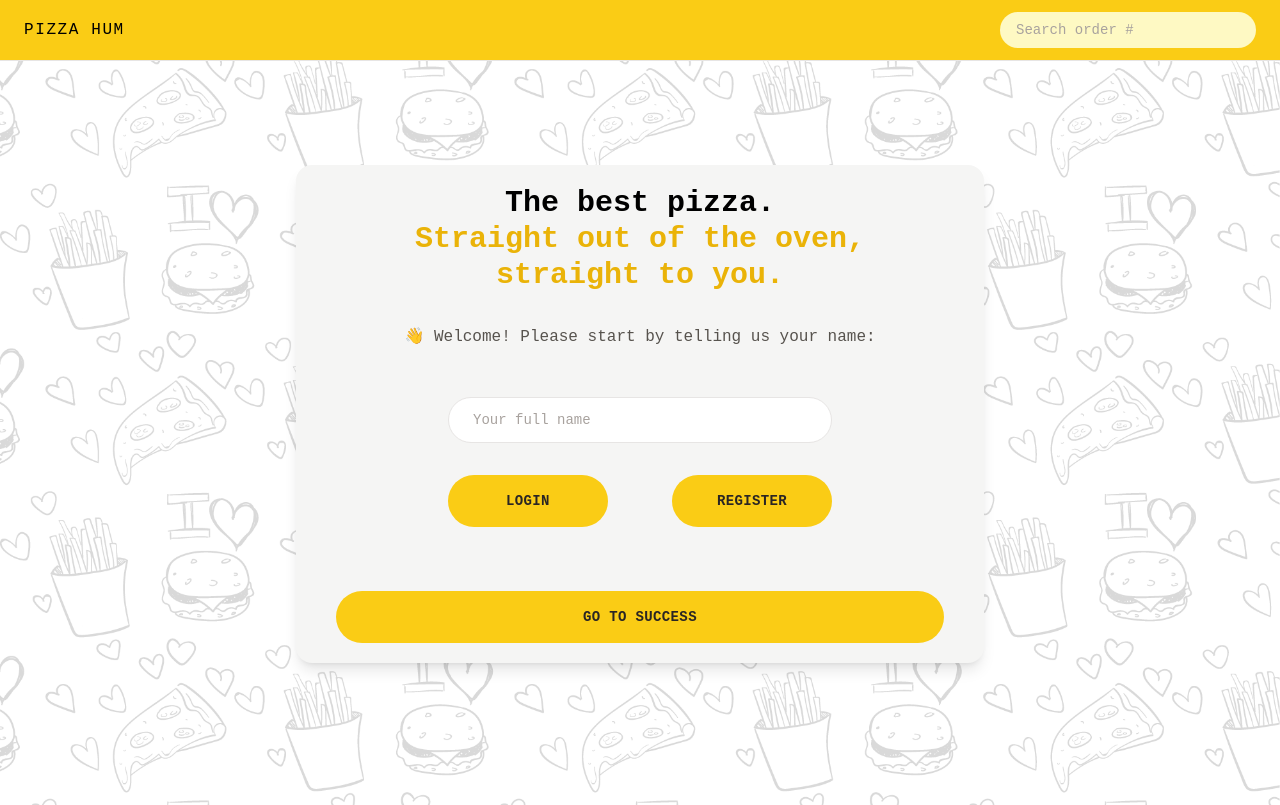
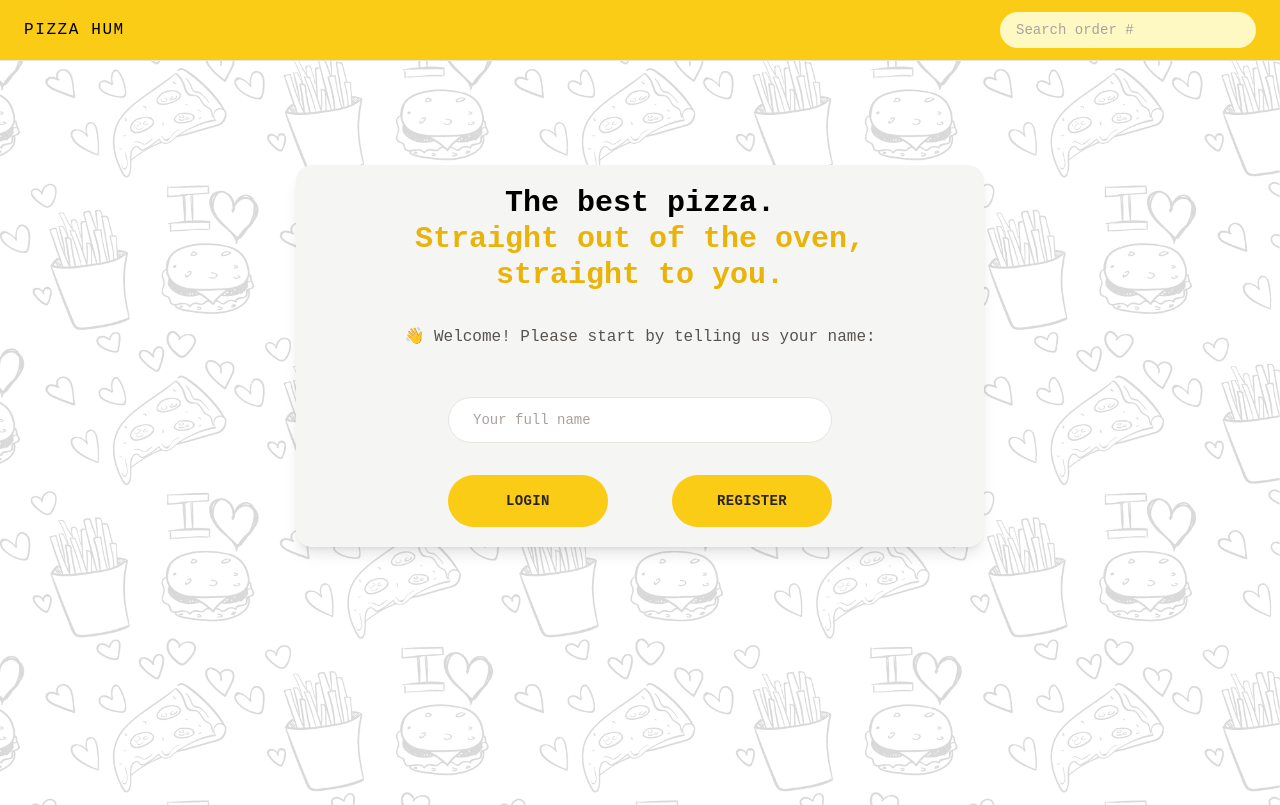
Before and after one commit to prakhar-8999/pizza-hum-project, a Nuxt app: page / in a window 1280 px wide. Built offline with nearby package versions, Linux system fonts and the light colour scheme; no server answers.

Commit message:
fix: removing route for success page

```diff
--- a/pages/index.vue
+++ b/pages/index.vue
@@ -92,14 +92,14 @@ const startOrdering = () => {
         </div>
       </div>
     </form>
-    <NuxtLink to="/success">
+    <!-- <NuxtLink to="/success">
       <button
         type="button"
         class="mt-16 w-full inline-block text-sm rounded-full bg-yellow-400 font-semibold uppercase tracking-wide text-stone-800 transition-colors duration-300 hover:bg-yellow-300 focus:bg-yellow-300 focus:outline-none focus:ring focus:ring-yellow-300 focus:ring-offset-2 disabled:cursor-not-allowed px-4 py-3 md:px-6 md:py-4"
       >
         Go to Success
       </button>
-    </NuxtLink>
+    </NuxtLink> -->
     <!-- <NuxtLink to="/cancel">
       <button
         type="button"
```
